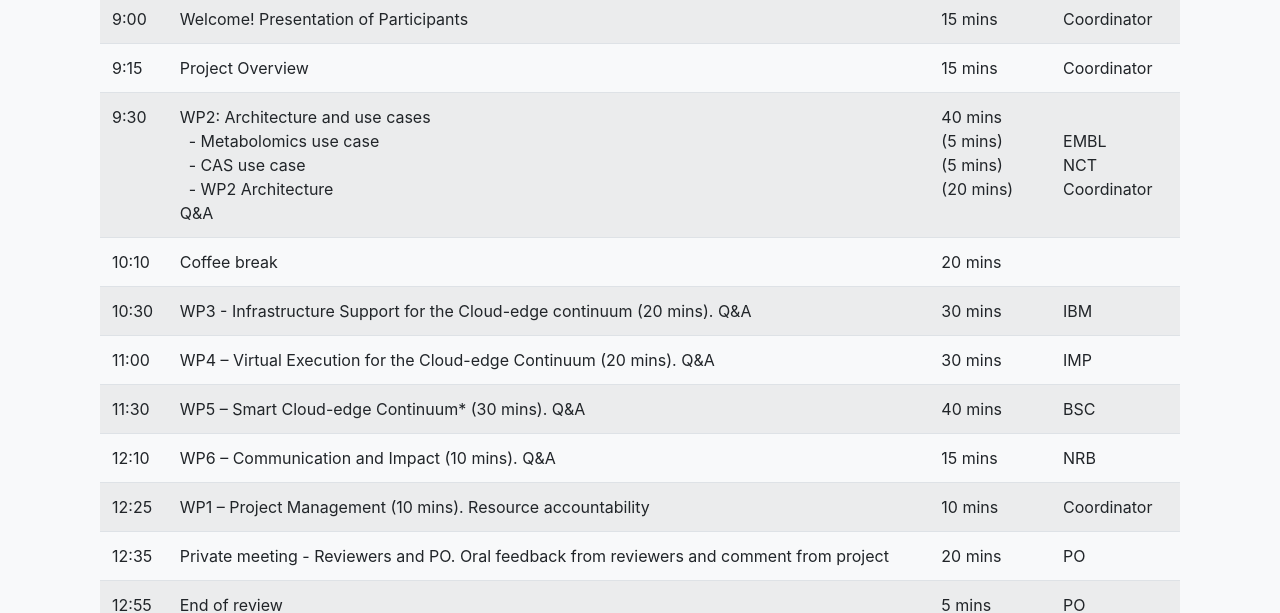
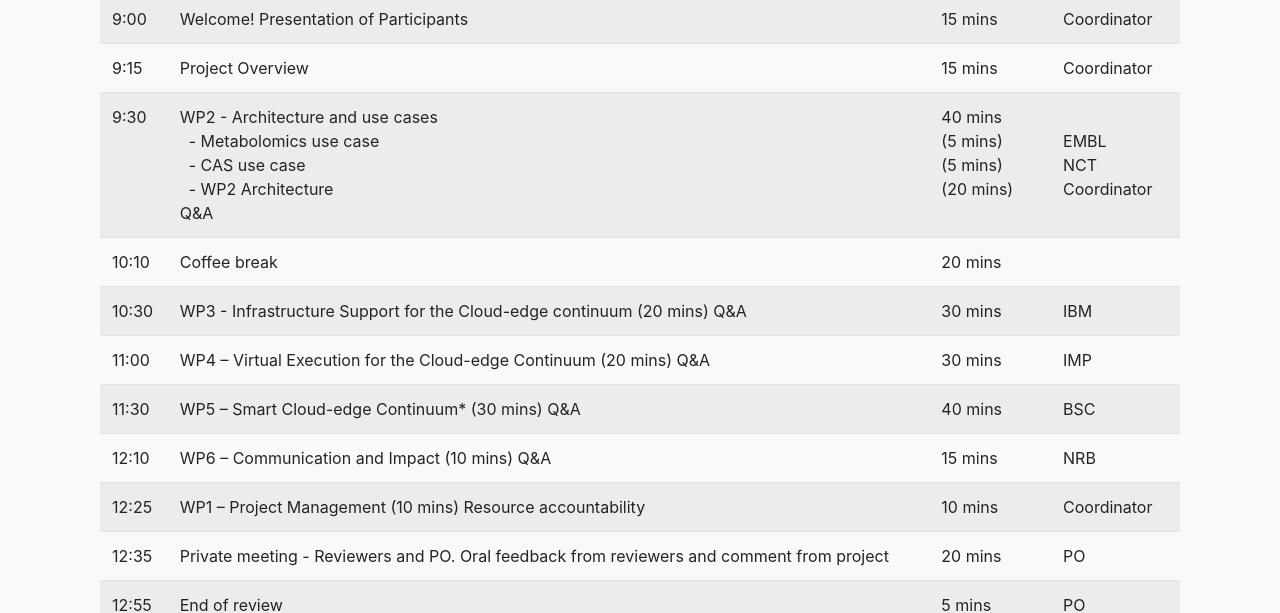
Before and after one commit to cloudskin-eu/cloudskin-eu.github.io, a Jekyll site: the page built from review.md, in a window 1280 px wide and 1400 px high, scrolled down 336 px. Shown: the part 153-766 px from the top of the window. Built offline with Jekyll 4.4.1, drawn with Linux system fonts in a browser that asks for light colours; some web fonts are replaced; some of the changed text lies outside the part shown.

Commit message:
changes review

```diff
--- a/_data/sitetext.yml
+++ b/_data/sitetext.yml
@@ -133,7 +133,7 @@
       lead: Coordinator
     - time: "9:30"
       subject: |-
-        WP2: Architecture and use cases
+        WP2 - Architecture and use cases
           - Metabolomics use case
           - CAS use case
           - WP2 Architecture
@@ -153,27 +153,33 @@
       duration: 20 mins
       lead:
     - time: "10:30"
-      subject: WP3 - Infrastructure Support for the Cloud-edge continuum (20 mins). Q&A
+      subject: WP3 - Infrastructure Support for the Cloud-edge continuum (20 mins)
+        Q&A
       duration: 30 mins
       lead: IBM
     - time: "11:00"
-      subject: WP4 – Virtual Execution for the Cloud-edge Continuum (20 mins). Q&A
+      subject: WP4 – Virtual Execution for the Cloud-edge Continuum (20 mins)
+        Q&A
       duration: 30 mins
       lead: IMP
     - time: "11:30"
-      subject: WP5 – Smart Cloud-edge Continuum* (30 mins). Q&A
+      subject: WP5 – Smart Cloud-edge Continuum* (30 mins)
+        Q&A
       duration: 40 mins
       lead: BSC
     - time: "12:10"
-      subject: WP6 – Communication and Impact (10 mins). Q&A
+      subject: WP6 – Communication and Impact (10 mins)
+        Q&A
       duration: 15 mins
       lead: NRB
     - time: "12:25"
-      subject: WP1 – Project Management (10 mins). Resource accountability
+      subject: WP1 – Project Management (10 mins)
+        Resource accountability
       duration: 10 mins
       lead: Coordinator
     - time: "12:35"
-      subject: Private meeting - Reviewers and PO. Oral feedback from reviewers and comment from project
+      subject: Private meeting - Reviewers and PO.
+        Oral feedback from reviewers and comment from project
       duration: 20 mins
       lead: PO
     - time: "12:55"
@@ -199,8 +205,14 @@
       link: "https://docs.google.com/presentation/d/1T5LQ69ncVJgHMysiZ6FNyuizohHpJr9U/edit?usp=sharing&ouid=107087671061201658185&rtpof=true&sd=true"
 
   videos:
+    - title: WP2 - Use Case Introduction - Computer Assisted Surgery
+      video: "https://drive.google.com/file/d/11a7jPGfBwEqqIweKgs5NR9JAeRuvIF3c/view?usp=drive_link"
+      slides: "https://docs.google.com/presentation/d/1kcERbSR0tq4InuXFAMdWAyLbmpBIj4KX/edit?usp=drive_link&ouid=107087671061201658185&rtpof=true&sd=true"
     - title: WP3 - Dell-IBM Pravega GEDS integration
-      # video: "https://drive.google.com/file/d/1dEwQmi5DBq5UInC2fFV7C88iOpEPzw6i/view?usp=drive_link"
+      video: "https://drive.google.com/file/d/1dEwQmi5DBq5UInC2fFV7C88iOpEPzw6i/view?usp=drive_link"
+      slides: "#"
+    - title: WP4 - Migration Micro Benchmark
+      video: "https://drive.google.com/file/d/1JdXPF9d1JLGnxR_rb7tNft0c0Z1JY2u1/view?usp=drive_link"
       slides: "#"
     - title: WP5 - Promotional video of the Agriculture use case
       video: "https://www.youtube.com/watch?v=HJxf5fhtlAs"
@@ -210,10 +222,13 @@
       slides: "#"
     - title: WP5 - Metabolomics demo
       video: "https://drive.google.com/file/d/1c6EidXX_lMRh_92F8acI50PDAdvuKlYq/view?usp=sharing"
-      slides: "#"
+      slides: "https://docs.google.com/presentation/d/1FajtgyibYby6qaLK6rtadYZos61Q5kEd/edit?usp=drive_link&ouid=107087671061201658185&rtpof=true&sd=true"
     - title: WP5 - NCT-DELL Pravega Cluster
       video: "https://drive.google.com/file/d/1WB9aCk7-E6nJ94W0yZuxQfhG3M90TFLO/view?usp=drive_link"
       slides: "#"
+    - title: WP5 - Computer-Assisted Surgery (CAS) Use Case
+      video: "#"
+      slides: "https://docs.google.com/presentation/d/1tTmHGqdHu0dA_ZJ9eTc7w3ugoJhStPrn/edit?usp=drive_link&ouid=107087671061201658185&rtpof=true&sd=true"
 
   summaries:
     - shortname: To be included
@@ -223,10 +238,10 @@
   artifacts:
     - title: Lithops Serve
       description: An open source framework for big data analytics and embarrassingly parallel jobs, that provides an universal API for building parallel applications in the cloud.
-      link: "https://lithops-cloud.github.io/"
+      link: "https://github.com/ZikBurns/lithopserve"
     - title: Data-connector
       description: Open-source software data-connector as an agent framework for smart and autonomous management.
-      link: "#"
+      link: "https://github.com/bsc-scanflow/scanflow"
     - title: Generic Ephemeral Data Store (GEDS)
       description: GEDS implements the efficient caching and exchange of ephemeral data using the load/store semantics of an object store.
       link: "https://github.com/IBM/GEDS"
@@ -244,7 +259,7 @@
       link: "#"
     - title: Pravega (SDP)
       description: Pravega is a tiered storage system for data streams that is at the core of Dell Streaming Data Platform (SDP) product.
-      link: "https://github.com/pravega/pravega"
+      link: "https://github.com/StreamingDataPlatforma"
     - title: C-Cells
       description: We have developed scheduling and orchestration policies and live migration of C-Cells in Faabric.
       link: "https://github.com/faasm/faabric"
```
